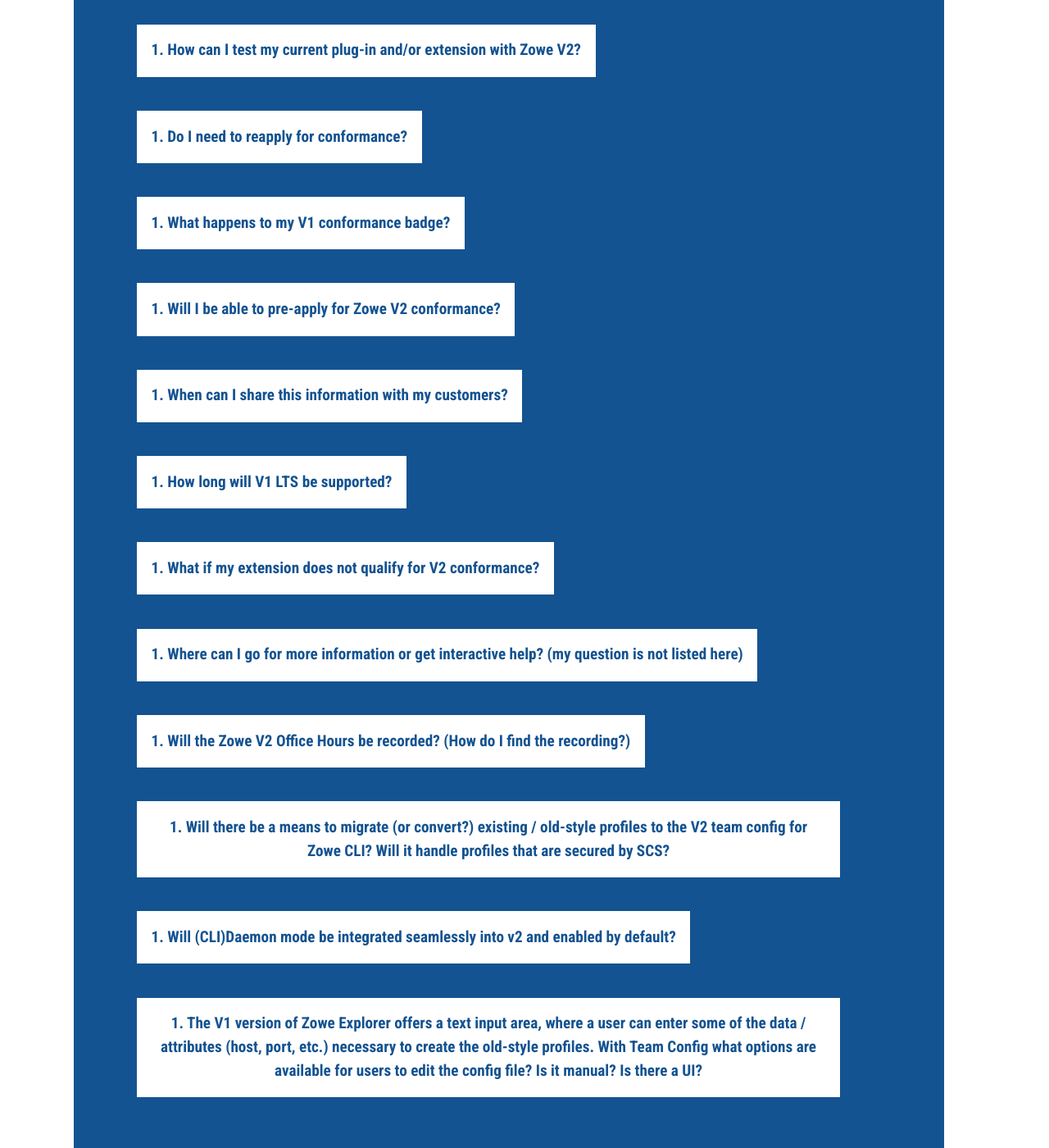
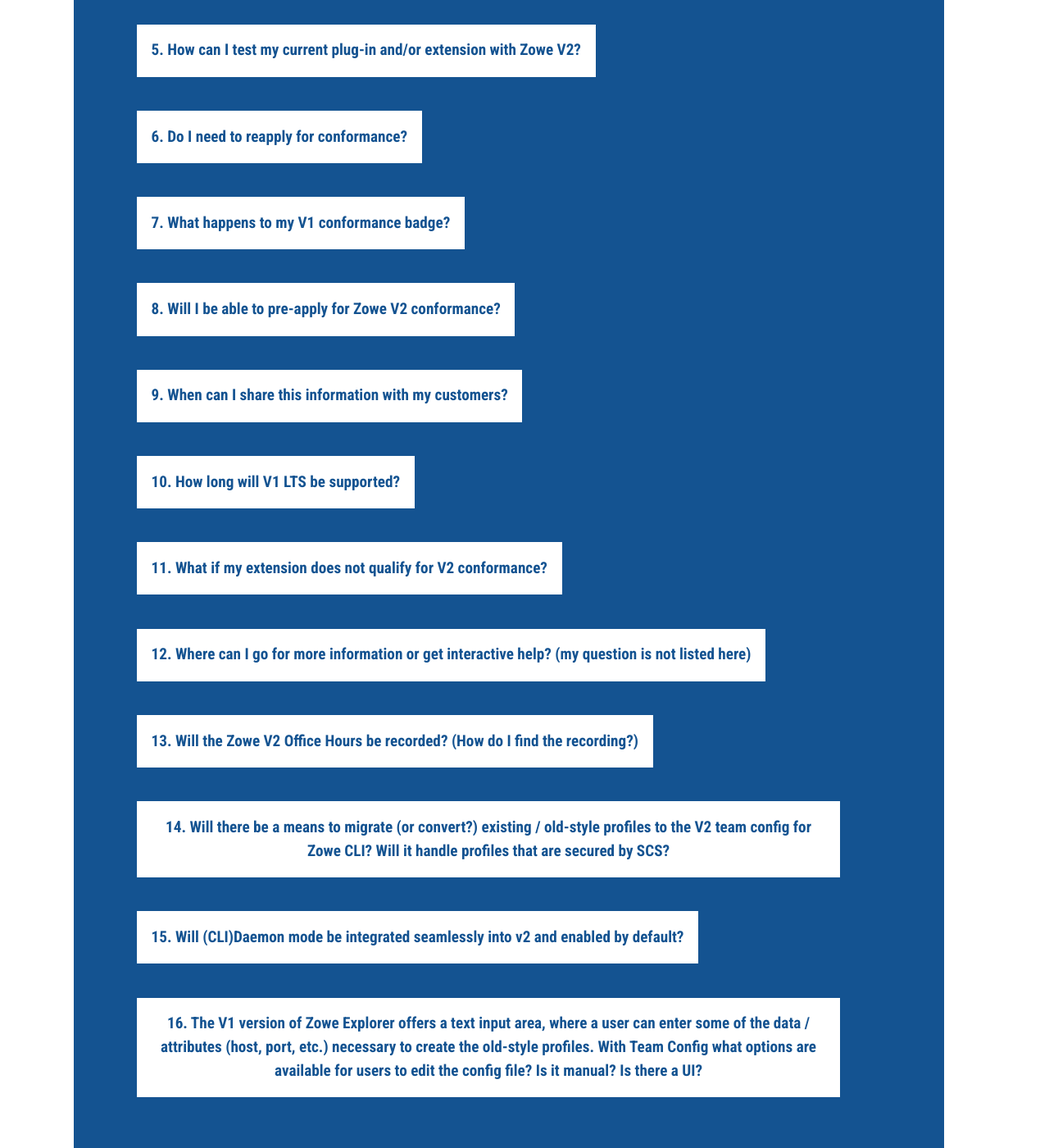
Before and after one commit to zowe/zowe.github.io, a Jekyll site: the page built from vNext.md, in a window 1280 px wide and 1400 px high, scrolled down 7132 px. Shown: the whole window at 82% size. Built offline with Jekyll 4.4.1, drawn with Linux system fonts in a browser that asks for light colours; our own code applies the rules of GitHub Pages for plain Markdown files.

Commit message:
Correct numbers in FAQ
Signed-off-by: Jakub Balhar <jakub.balhar@broadcom.net>

```diff
--- a/vNext.md
+++ b/vNext.md
@@ -430,7 +430,7 @@
     </div>
     <div>
     <button onclick="toggle('question-5')" class="w3-button w3-block w3-left-align">
-    1. How can I test my current plug-in and/or extension with Zowe V2?</button>
+    5. How can I test my current plug-in and/or extension with Zowe V2?</button>
     <div id="question-5" class="w3-container faq-hide">
       <p>&nbsp;&nbsp;&nbsp;Obtain the pre-GA Zowe V2 release; for details see the pre-GA <a href="#download-availability">Download Availability</a> section at
       <a href="/vNext">Zowe.org/vNext</a>.</p>
@@ -438,7 +438,7 @@
     </div>
     <div>
     <button onclick="toggle('question-6')" class="w3-button w3-block w3-left-align">
-    1. Do I need to reapply for conformance?</button>
+    6. Do I need to reapply for conformance?</button>
     <div id="question-6" class="w3-container faq-hide">
       <p>&nbsp;&nbsp;&nbsp;YES, we expect the Zowe V2 Conformance program to be available in early Feb 2022. We will
       announce when extenders can pre-apply in the <a href="#latest-announcements">LATEST ANNOUNCEMENTS</a> section at <a href="vNext.html">Zowe.org/vNext</a>.</p>
@@ -446,7 +446,7 @@
     </div>
     <div>
     <button onclick="toggle('question-7')" class="w3-button w3-block w3-left-align">
-    1. What happens to my V1 conformance badge?</button>
+    7. What happens to my V1 conformance badge?</button>
     <div id="question-7" class="w3-container faq-hide">
       <p>All Zowe V1 conformance badges will remain at the Open Mainframe Project Interactive
       Landscape; we recommend documenting a Zowe compatibility matrix to ensure clients are aware of any/all
@@ -455,7 +455,7 @@
     </div>
     <div>
     <button onclick="toggle('question-8')" class="w3-button w3-block w3-left-align">
-    1. Will I be able to pre-apply for Zowe V2 conformance?</button>
+    8. Will I be able to pre-apply for Zowe V2 conformance?</button>
     <div id="question-8" class="w3-container faq-hide">
       <p>Yes, We will announce when extenders can pre-apply in the <a href="#latest-announcements">LATEST ANNOUNCEMENTS</a> section at <a
         href="vNext.html">Zowe.org/vNext</a>.</p>
@@ -463,14 +463,14 @@
     </div>
     <div>
     <button onclick="toggle('question-9')" class="w3-button w3-block w3-left-align">
-    1. When can I share this information with my customers?</button>
+    9. When can I share this information with my customers?</button>
     <div id="question-9" class="w3-container faq-hide">
       <p>&nbsp;&nbsp;&nbsp;Anytime. Zowe is an open source project managed by a transparent, open source community.</p>
     </div>
     </div>
     <div>
     <button onclick="toggle('question-10')" class="w3-button w3-block w3-left-align">
-    1.  How long will V1 LTS be supported?</button>
+    10.  How long will V1 LTS be supported?</button>
     <div id="question-10" class="w3-container faq-hide">
       <p>&nbsp;&nbsp;&nbsp;The V1 LTS Maintenance timeline runs through July 2024. See RELEASE TIMELINE at <a
         href="download.html">Zowe.org/download</a>.</p>
@@ -478,7 +478,7 @@
     </div>
     <div>
     <button onclick="toggle('question-11')" class="w3-button w3-block w3-left-align">
-    1.  What if my extension does not qualify for V2 conformance?</button>
+    11.  What if my extension does not qualify for V2 conformance?</button>
     <div id="question-11" class="w3-container faq-hide">
       <p>&nbsp;&nbsp;&nbsp;You have several options:</p>
       <ol>
@@ -494,7 +494,7 @@
     </div>
     <div>
     <button onclick="toggle('question-12')" class="w3-button w3-block w3-left-align">
-    1.  Where can I go for more information or get interactive help? (my question is not listed here)</button>
+    12.  Where can I go for more information or get interactive help? (my question is not listed here)</button>
     <div id="question-12" class="w3-container faq-hide">
       <p>&nbsp;&nbsp;&nbsp;You have several options:</p>
       <ol>
@@ -510,7 +510,7 @@
     </div>
     <div>
     <button onclick="toggle('question-13')" class="w3-button w3-block w3-left-align">
-    1.  Will the Zowe V2 Office Hours be recorded? (How do I find the recording?)</button>
+    13.  Will the Zowe V2 Office Hours be recorded? (How do I find the recording?)</button>
     <div id="question-13" class="w3-container faq-hide">
       <p>&nbsp;&nbsp;&nbsp;Yes. Recordings can be provided on request. Click on the COMMUNITY tab at <a href="https://zowe.org">Zowe.org</a>, navigate to the SLACK box
       and click #zowe-onboarding and request the recording.</p>
@@ -518,21 +518,21 @@
     </div>
     <div>
     <button onclick="toggle('question-14')" class="w3-button w3-block w3-left-align">
-    1.  Will there be a means to migrate (or convert?) existing / old-style profiles to the V2 team config for Zowe CLI? Will it handle profiles that are secured by SCS?</button>
+    14.  Will there be a means to migrate (or convert?) existing / old-style profiles to the V2 team config for Zowe CLI? Will it handle profiles that are secured by SCS?</button>
     <div id="question-14" class="w3-container faq-hide">
       <p>&nbsp;&nbsp;&nbsp;Yes, we plan to introduce a "zowe config convert-profiles" command, which will be available in the v2 release.</p>
     </div>
     </div>
     <div>
     <button onclick="toggle('question-15')" class="w3-button w3-block w3-left-align">
-    1.  Will (CLI)Daemon mode be integrated seamlessly into v2 and enabled by default?</button>
+    15.  Will (CLI)Daemon mode be integrated seamlessly into v2 and enabled by default?</button>
     <div id="question-15" class="w3-container faq-hide">
       <p>&nbsp;&nbsp;&nbsp;This work is still in progress-we are working on a "zowe daemon enable" command to make the daemon installation process as seamless as possible. Daemon mode will be disabled by default, the command must be run to enable it.</p>
     </div>
     </div>
     <div>
     <button onclick="toggle('question-16')" class="w3-button w3-block w3-left-align">
-    1.  The V1 version of Zowe Explorer offers a text input area, where a user can enter some of the data / attributes (host, port, etc.) necessary to create the old-style profiles.  With Team Config what options are available for users to edit the config file?  Is it manual? Is there a UI?</button>
+    16.  The V1 version of Zowe Explorer offers a text input area, where a user can enter some of the data / attributes (host, port, etc.) necessary to create the old-style profiles.  With Team Config what options are available for users to edit the config file?  Is it manual? Is there a UI?</button>
     <div id="question-16" class="w3-container faq-hide">
       <p>&nbsp;&nbsp;&nbsp;The recommended approach for editing the config file is to launch it in VS Code from Zowe Explorer and make modifications there. The designated user responsible for creating and maintaining the config (we recommend a team lead or Administrator) will be able to leverage the built-in “intellisense” when editing the file. <i>Note: <b>Team Config fundamentally changes the paradigm on profile creation & management.</b> Prior to Team Config, <b>all users</b> were required to understand, create, test, trouble-shoot, and manage their own profiles. Team Config was designed to scale all of these tasks back, remove the burden from individual users and centralize it. Once the config is distributed most users should not need to make any significant edits.</i></p>
       <p>&nbsp;&nbsp;&nbsp;Join the discussion on this topic here: <a href="https://github.com/zowe/vscode-extension-for-zowe/discussions/1535">https://github.com/zowe/vscode-extension-for-zowe/discussions/1535</a></p>
```
